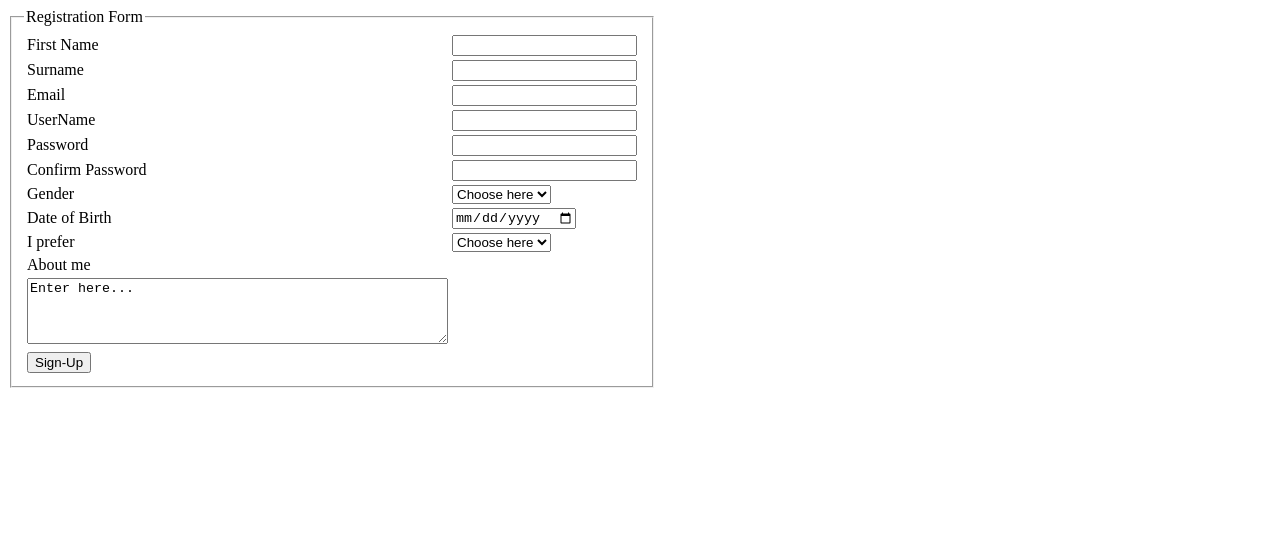
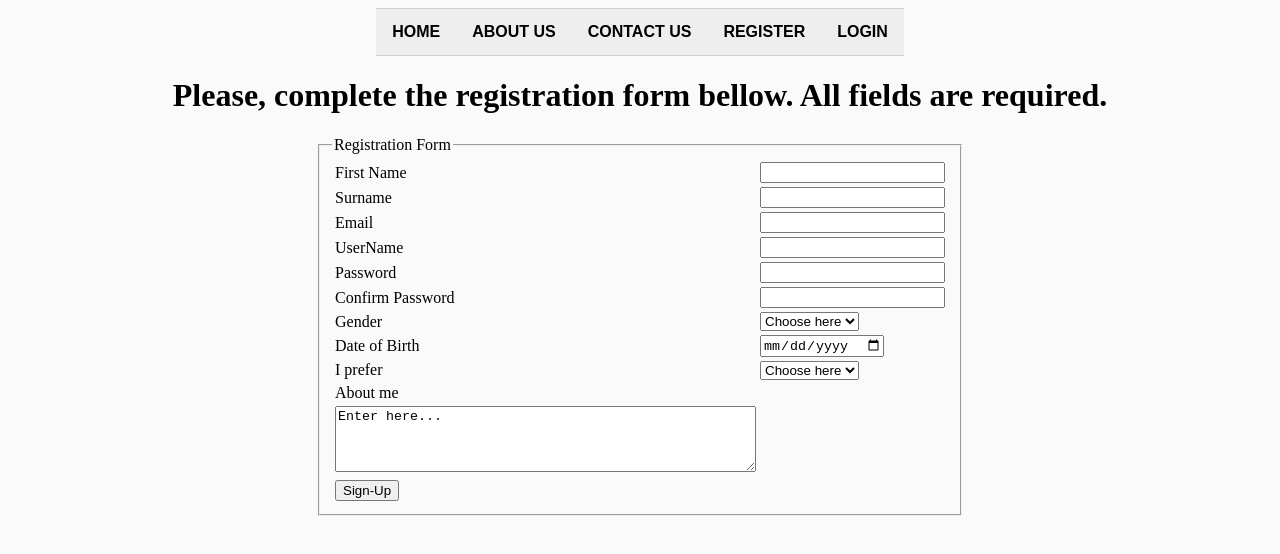
Before and after one commit to ECS507U/websiteDevelopment, a plain HTML site: page sign-up.html in a window 1280 px wide. Drawn offline with Linux system fonts and the light colour scheme.

Commit message:
Added navigation bar

```diff
--- a/sign-up.html
+++ b/sign-up.html
@@ -1,10 +1,43 @@
 <!DOCTYPE HTML>
 <html>
 	<head>
+<meta charset="UTF-8">
+<link rel="stylesheet" type="text/css" href="Stylesheet.css">
 		<title>Sign-Up</title>
+
 	</head>
 	<body id="body-color">
+		<center>
+		<ul class = "NavigationBar" >
+
+		<li>
+		<a href="index.php">HOME</a>
+		</li>
+
+		<li>
+		<a href="about_us.html">ABOUT US</a>
+		</li>
+
+		<li>
+		<a href="contact_us.php">CONTACT US</a>
+		</li>
+
+		<li>
+		<a href="registration.php">REGISTER</a>
+		</li>
+
+		<li>
+		<a href="login.php">LOGIN</a>
+		</li>
+
+		</ul>
+
+
 		<div id="Sign-Up">
+
+		<h1>
+		Please, complete the registration form bellow. All fields are required.
+		</h1>
 			<fieldset style="width:30%"><legend>Registration Form</legend> <table border="0">
 				<tr>
 					<form method="POST" action="connectivity-sign-up.php">
@@ -56,6 +89,7 @@
 				</form>
 				</table>
 			</fieldset>
+</center>
 		</div>
 	</body>
 </html>
```
